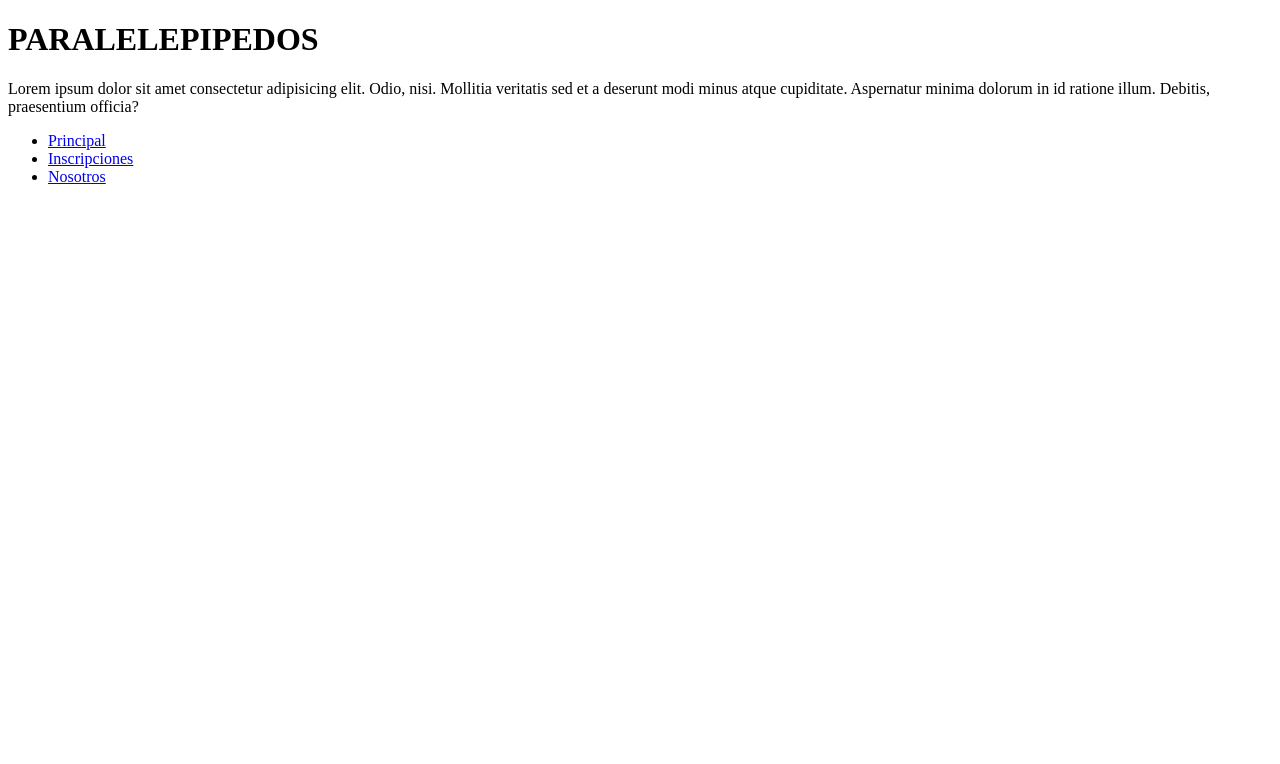
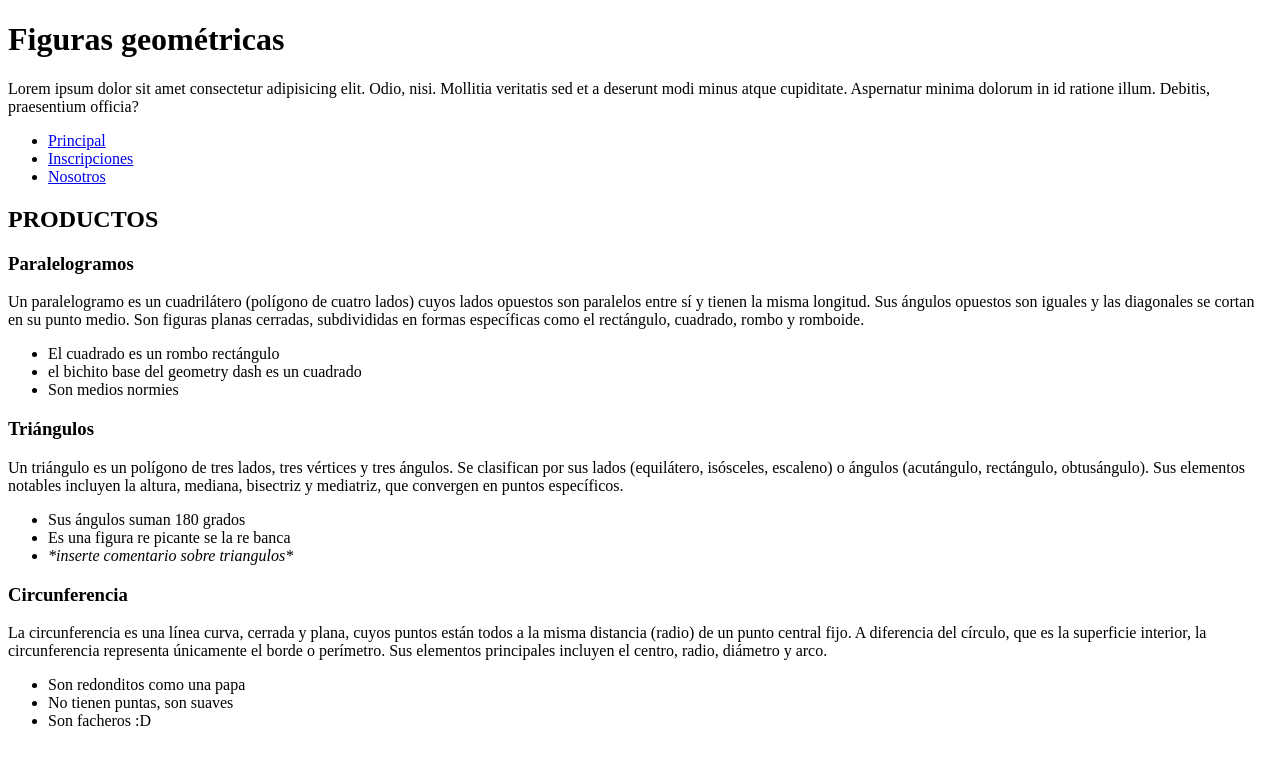
Before and after one commit to fnposse/19marzo26, a plain HTML site: page index.html in a window 1280 px wide. Drawn offline with Linux system fonts and the light colour scheme.

Commit message:
Se añade seccion productos

```diff
--- a/index.html
+++ b/index.html
@@ -7,7 +7,7 @@
     </head>
     <body>
         <header>
-            <h1>PARALELEPIPEDOS</h1>
+            <h1>Figuras geométricas</h1>
         </header>
         <p>
             Lorem ipsum dolor sit amet consectetur adipisicing elit. Odio, nisi. Mollitia veritatis sed et a deserunt modi minus atque cupiditate. Aspernatur minima dolorum in id ratione illum. Debitis, praesentium officia?
@@ -17,8 +17,60 @@
                 <li><a href="https://www.google.com" target="_blank">Principal</a></li>
                 <li><a href="https://www.google.com" target="_blank">Inscripciones</a></li>
                 <li><a href="https://www.google.com" target="_blank">Nosotros</a></li>
-
             </ul>
         </nav>
+        <section>
+            <h2>PRODUCTOS</h2>
+            <div>
+                <h3>Paralelogramos</h3>
+                <p> Un paralelogramo es un cuadrilátero
+                    (polígono de cuatro lados) cuyos lados
+                    opuestos son paralelos entre sí y tienen
+                    la misma longitud. Sus ángulos opuestos
+                    son iguales y las diagonales se cortan en
+                    su punto medio. Son figuras planas cerradas,
+                    subdivididas en formas específicas como el
+                    rectángulo, cuadrado, rombo y romboide.
+                </p>
+                <ul>
+                    <li>El cuadrado es un rombo rectángulo</li>
+                    <li>el bichito base del geometry dash es un cuadrado</li>
+                    <li>Son medios normies</li>
+                </ul>
+            </div>
+            <div>
+                <h3>Triángulos</h3>
+                <p>
+                    Un triángulo es un polígono de tres lados,
+                    tres vértices y tres ángulos. Se clasifican por sus lados
+                    (equilátero, isósceles, escaleno) o ángulos
+                    (acutángulo, rectángulo, obtusángulo). Sus
+                    elementos notables incluyen la altura, mediana,
+                    bisectriz y mediatriz, que convergen en puntos
+                    específicos.
+                </p>
+                <ul>
+                    <li>Sus ángulos suman 180 grados</li>
+                    <li>Es una figura re picante se la re banca</li>
+                    <li><i>*inserte comentario sobre triangulos*</i></li>
+                </ul>
+            </div>
+            <div>
+                <h3>Circunferencia</h3>
+                <p>
+                    La circunferencia es una línea curva, cerrada
+                    y plana, cuyos puntos están todos a la misma
+                    distancia (radio) de un punto central fijo. A
+                    diferencia del círculo, que es la superficie interior,
+                    la circunferencia representa únicamente el borde o perímetro.
+                    Sus elementos principales incluyen el centro, radio, diámetro y arco.
+                </p>
+                <ul>
+                    <li>Son redonditos como una papa</li>
+                    <li>No tienen puntas, son suaves</li>
+                    <li>Son facheros :D</li>
+                </ul>
+            </div>
+        </section>
     </body>
 </html>
```
